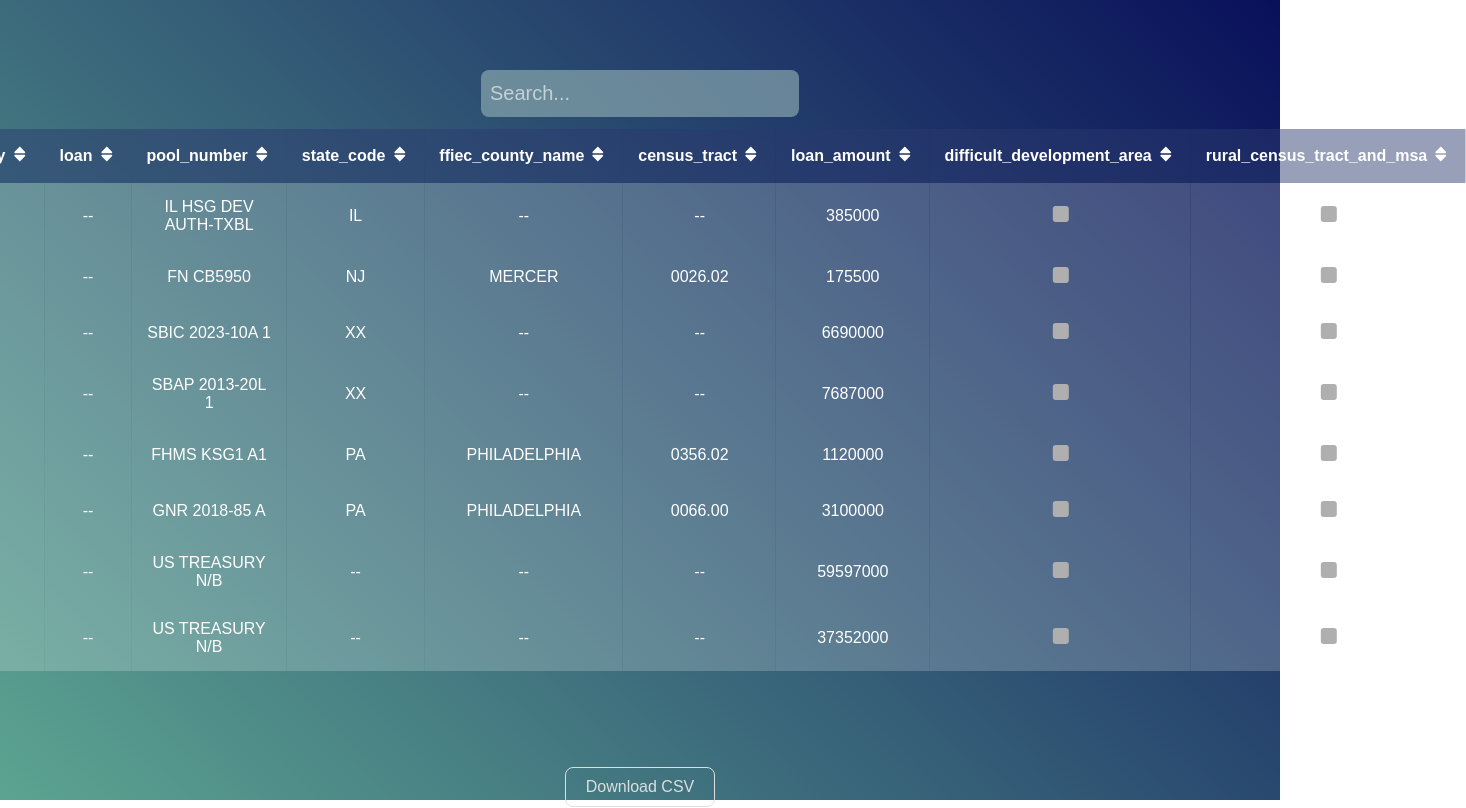
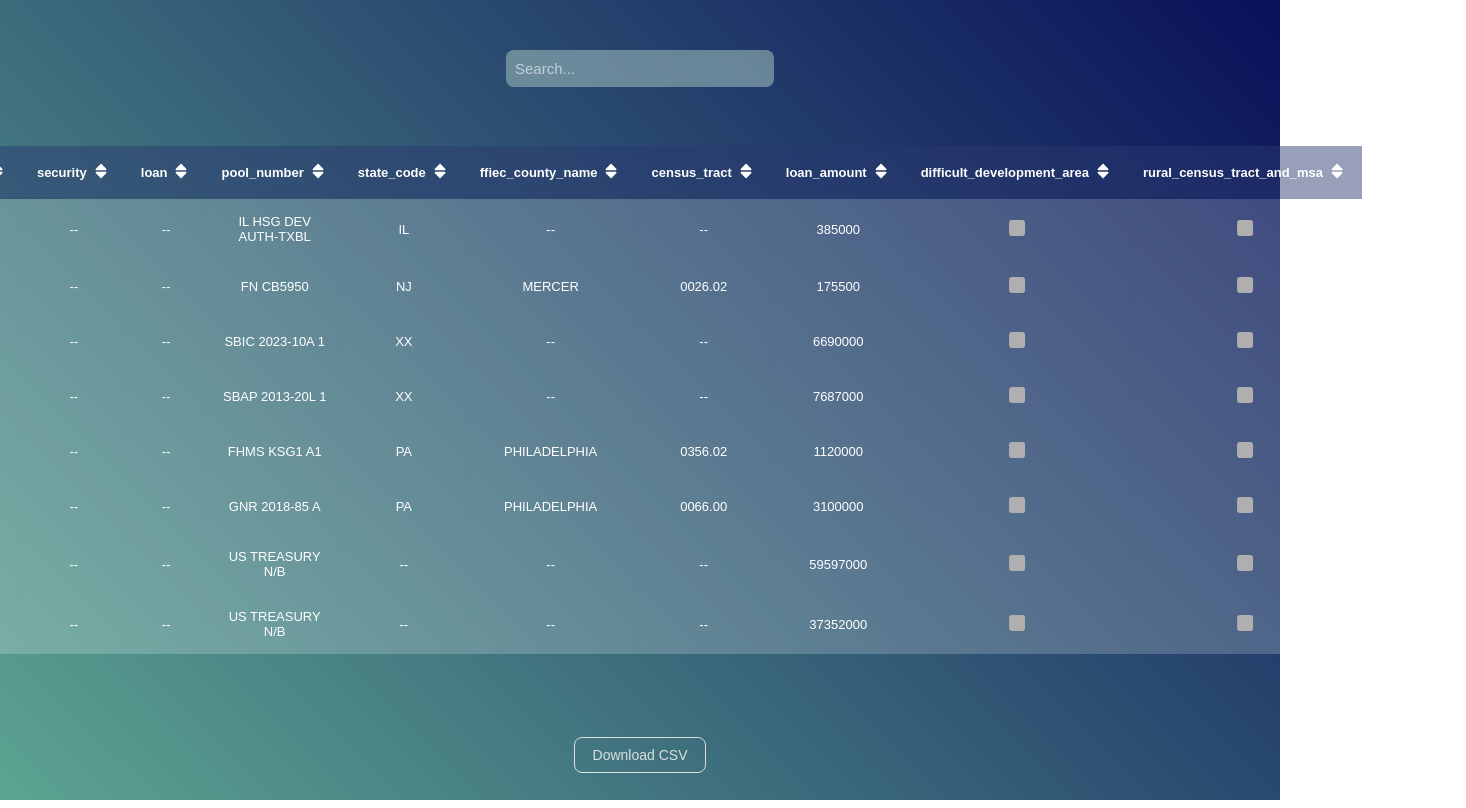
Before and after one commit to jasonmar08/CCM_Table_Challenge, a React (Create React App) app: page / in a window 1280 px wide. Shown: the top 808 px of the page, 1466 px wide, since content can reach past the window. Built offline with nearby package versions, Linux system fonts and the light colour scheme; the HTML template or start-up script is replaced by a standard one.

Commit message:
decrease table size

```diff
--- a/src/App.css
+++ b/src/App.css
@@ -19,7 +19,7 @@ body {
   position: absolute;
   top: 50%;
   left: 50%;
-  max-height: 600px;
+  max-height: 510px;
   overflow-y: scroll;
   -webkit-transform: translate(-50%, -50%);
   transform: translate(-50%, -50%);
@@ -46,15 +46,15 @@ body {
   display: flex;
   align-items: center;
   justify-content: center;
-  margin-top: 70px;
+  margin-top: 50px;
 }
 
 .search {
   border: none;
   border-radius: 8px;
-  height: 45px;
-  width: 300px;
-  font-size: 20px;
+  height: 35px;
+  width: 250px;
+  font-size: 15px;
   padding: 0 8px;
   background-color: #90aeb3a4;
   color: white;
@@ -98,17 +98,19 @@ body {
 }
 
 table {
-  width: 800px;
+  max-width: 800px;
   /* height: 800px; */
   border-collapse: collapse;
   overflow: hidden;
   box-shadow: 0 0 20px rgba(0, 0, 0, 0.1);
 }
+
 th,
 td {
   padding: 15px;
   background-color: rgba(255, 255, 255, 0.2);
   color: #fff;
+  font-size: 13px;
 }
 th {
   text-align: center;
@@ -135,7 +137,8 @@ tbody td:hover:before {
 }
 
 .expanded-container {
-  max-width: 1630px;
+  /* max-width: 1630px; */
+  max-width: 1425px;
   overflow-x: auto;
   margin: -5px;
 }
@@ -186,8 +189,8 @@ button {
   color: #dbdfde;
   border: 1px solid #dbdfde;
   border-radius: 8px;
-  font-size: 16px;
-  padding: 10px 20px;
+  font-size: 14px;
+  padding: 9px 18px;
   margin-top: 650px;
 }
 
```
